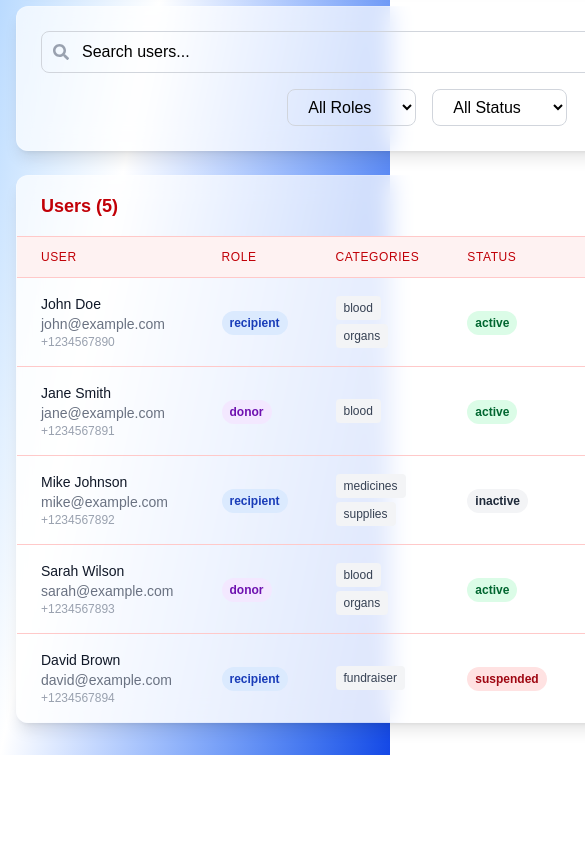
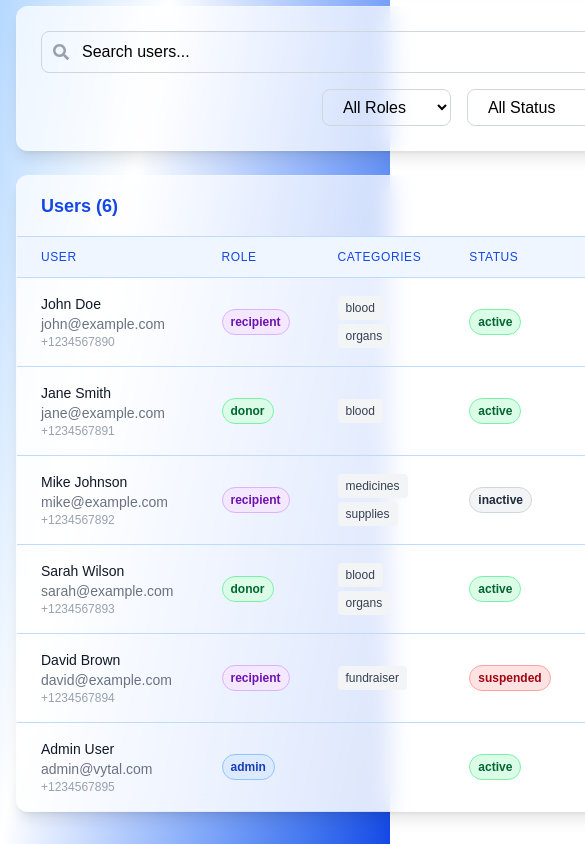
Before and after one commit to WebCooper/Vytal, a Next.js app in the folder frontend/: page /admin/dashboard/users in a window 390 px wide. Shown: the part 1090-1934 px from the top of the page, 585 px wide, since content can reach past the window. Before the commit the page ends 1845 px from the top, so only its background shows below. Built offline with nearby package versions, Linux system fonts and the light colour scheme; no server answers; sample sign-in values are in the browser's storage.

Commit message:
Refactor UsersManagement component: replace AdminLayout with AdminPageWrapper, enhance user filtering by phone, and improve loading state handling with simulated API calls.

```diff
--- a/frontend/app/admin/dashboard/users/page.tsx
+++ b/frontend/app/admin/dashboard/users/page.tsx
@@ -1,7 +1,8 @@
 "use client";
-import AdminLayout from "@/components/admin/layout/AdminLayout";
+import AdminPageWrapper from "@/components/admin/layout/AdminPageWrapper";
 import { useState, useEffect } from "react";
-import { FaUsers, FaSearch, FaEdit, FaTrash, FaEye, FaUserCheck, FaUserTimes } from "react-icons/fa";
+import { FaUsers, FaSearch, FaTrash, FaEye, FaUserCheck, FaUserTimes, FaCalendarAlt } from "react-icons/fa";
+import { AnimatePresence, motion } from "framer-motion";
 
 // Mock data - replace with actual API calls
 const mockUsers = [
@@ -10,6 +11,7 @@ const mockUsers = [
   { id: 3, name: "Mike Johnson", email: "mike@example.com", phone: "+1234567892", role: "recipient", categories: ["medicines", "supplies"], status: "inactive", joinedAt: "2025-01-13", lastActive: "2025-01-16" },
   { id: 4, name: "Sarah Wilson", email: "sarah@example.com", phone: "+1234567893", role: "donor", categories: ["blood", "organs"], status: "active", joinedAt: "2025-01-12", lastActive: "2025-01-17" },
   { id: 5, name: "David Brown", email: "david@example.com", phone: "+1234567894", role: "recipient", categories: ["fundraiser"], status: "suspended", joinedAt: "2025-01-11", lastActive: "2025-01-15" },
+  { id: 6, name: "Admin User", email: "admin@vytal.com", phone: "+1234567895", role: "admin", categories: [], status: "active", joinedAt: "2025-01-01", lastActive: "2025-01-17" },
 ];
 
 type User = typeof mockUsers[0];
@@ -17,10 +19,11 @@ type User = typeof mockUsers[0];
 export default function UsersManagement() {
   const [users, setUsers] = useState<User[]>(mockUsers);
   const [filteredUsers, setFilteredUsers] = useState<User[]>(mockUsers);
-  const [loading] = useState(false);
+  const [loading, setLoading] = useState(false);
   const [searchTerm, setSearchTerm] = useState("");
   const [roleFilter, setRoleFilter] = useState("all");
   const [statusFilter, setStatusFilter] = useState("all");
+  const [showDeleteConfirm, setShowDeleteConfirm] = useState<number | null>(null);
 
   useEffect(() => {
     // Filter users based on search term, role, and status
@@ -29,7 +32,8 @@ export default function UsersManagement() {
     if (searchTerm) {
       filtered = filtered.filter(user =>
         user.name.toLowerCase().includes(searchTerm.toLowerCase()) ||
-        user.email.toLowerCase().includes(searchTerm.toLowerCase())
+        user.email.toLowerCase().includes(searchTerm.toLowerCase()) ||
+        user.phone.includes(searchTerm)
       );
     }
 
@@ -45,36 +49,73 @@ export default function UsersManagement() {
   }, [users, searchTerm, roleFilter, statusFilter]);
 
   const handleStatusChange = (userId: number, newStatus: string) => {
+    setLoading(true);
+    // Simulate API call
+    setTimeout(() => {
       setUsers(prev => prev.map(user =>
         user.id === userId ? { ...user, status: newStatus } : user
       ));
+      setLoading(false);
+    }, 500);
   };
 
   const handleDeleteUser = (userId: number) => {
-    if (confirm("Are you sure you want to delete this user?")) {
+    if (showDeleteConfirm !== userId) {
+      setShowDeleteConfirm(userId);
+      return;
+    }
+
+    // Check if user is admin
+    const userToDelete = users.find(user => user.id === userId);
+    if (userToDelete?.role === 'admin') {
+      alert("Admin users cannot be deleted");
+      setShowDeleteConfirm(null);
+      return;
+    }
+
+    setLoading(true);
+    // Simulate API call
+    setTimeout(() => {
       setUsers(prev => prev.filter(user => user.id !== userId));
-    }
+      setShowDeleteConfirm(null);
+      setLoading(false);
+    }, 500);
+  };
+
+  const handleCancelDelete = () => {
+    setShowDeleteConfirm(null);
   };
 
   const getStatusColor = (status: string) => {
     switch (status) {
-      case 'active': return 'bg-green-100 text-green-800';
-      case 'inactive': return 'bg-gray-100 text-gray-800';
-      case 'suspended': return 'bg-red-100 text-red-800';
-      default: return 'bg-gray-100 text-gray-800';
+      case 'active': return 'bg-green-100 text-green-800 border-green-300';
+      case 'inactive': return 'bg-gray-100 text-gray-800 border-gray-300';
+      case 'suspended': return 'bg-red-100 text-red-800 border-red-300';
+      default: return 'bg-gray-100 text-gray-800 border-gray-300';
     }
   };
 
   const getRoleColor = (role: string) => {
     switch (role) {
-      case 'donor': return 'bg-purple-100 text-purple-800';
-      case 'recipient': return 'bg-blue-100 text-blue-800';
-      default: return 'bg-gray-100 text-gray-800';
+      case 'admin': return 'bg-blue-100 text-blue-800 border-blue-300';
+      case 'donor': return 'bg-green-100 text-green-800 border-green-300';
+      case 'recipient': return 'bg-purple-100 text-purple-800 border-purple-300';
+      default: return 'bg-gray-100 text-gray-800 border-gray-300';
     }
   };
 
+  // Format date function
+  const formatDate = (dateString: string) => {
+    const date = new Date(dateString);
+    return new Intl.DateTimeFormat('en-GB', {
+      year: 'numeric',
+      month: 'short',
+      day: 'numeric',
+    }).format(date);
+  };
+
   return (
-    <AdminLayout currentPage="Users">
+    <AdminPageWrapper currentPage="Users">
       <div className="space-y-6">
         {/* Header with Stats */}
         <div className="grid grid-cols-1 md:grid-cols-4 gap-4">
@@ -100,18 +141,18 @@ export default function UsersManagement() {
             <div className="flex items-center justify-between">
               <div>
                 <p className="text-sm font-medium text-gray-600">Donors</p>
-                <p className="text-2xl font-bold text-purple-600">{users.filter(u => u.role === 'donor').length}</p>
+                <p className="text-2xl font-bold text-green-600">{users.filter(u => u.role === 'donor').length}</p>
               </div>
-              <FaUsers className="w-8 h-8 text-purple-600" />
+              <FaUsers className="w-8 h-8 text-green-600" />
             </div>
           </div>
           <div className="bg-white/70 backdrop-blur-md rounded-xl shadow-lg p-4 border border-white/20">
             <div className="flex items-center justify-between">
               <div>
                 <p className="text-sm font-medium text-gray-600">Recipients</p>
-                <p className="text-2xl font-bold text-blue-600">{users.filter(u => u.role === 'recipient').length}</p>
+                <p className="text-2xl font-bold text-purple-600">{users.filter(u => u.role === 'recipient').length}</p>
               </div>
-              <FaUsers className="w-8 h-8 text-blue-600" />
+              <FaUsers className="w-8 h-8 text-purple-600" />
             </div>
           </div>
         </div>
@@ -127,7 +168,7 @@ export default function UsersManagement() {
                   placeholder="Search users..."
                   value={searchTerm}
                   onChange={(e) => setSearchTerm(e.target.value)}
-                  className="w-full pl-10 pr-4 py-2 border border-gray-300 rounded-lg focus:ring-2 focus:ring-red-500 focus:border-transparent placeholder-black"
+                  className="w-full pl-10 pr-4 py-2 border border-gray-300 rounded-lg focus:ring-2 focus:ring-blue-500 focus:border-transparent placeholder-black"
                 />
               </div>
             </div>
@@ -135,16 +176,17 @@ export default function UsersManagement() {
               <select
                 value={roleFilter}
                 onChange={(e) => setRoleFilter(e.target.value)}
-                className="px-4 py-2 border border-gray-300 rounded-lg focus:ring-2 focus:ring-red-500 focus:border-transparent text-black"
+                className="px-4 py-2 border border-gray-300 rounded-lg focus:ring-2 focus:ring-blue-500 focus:border-transparent text-black"
               >
                 <option value="all">All Roles</option>
+                <option value="admin">Admin</option>
                 <option value="donor">Donors</option>
                 <option value="recipient">Recipients</option>
               </select>
               <select
                 value={statusFilter}
                 onChange={(e) => setStatusFilter(e.target.value)}
-                className="px-4 py-2 border border-gray-300 rounded-lg focus:ring-2 focus:ring-red-500 focus:border-transparent text-black"
+                className="px-4 py-2 border border-gray-300 rounded-lg focus:ring-2 focus:ring-blue-500 focus:border-transparent text-black"
               >
                 <option value="all">All Status</option>
                 <option value="active">Active</option>
@@ -157,45 +199,45 @@ export default function UsersManagement() {
 
         {/* Users Table */}
         <div className="bg-white/70 backdrop-blur-md rounded-xl shadow-lg border border-white/20 overflow-hidden">
-          <div className="px-6 py-4 border-b border-red-200">
-            <h3 className="text-lg font-semibold text-red-700">
+          <div className="px-6 py-4 border-b border-blue-200">
+            <h3 className="text-lg font-semibold text-blue-700">
               Users ({filteredUsers.length})
             </h3>
           </div>
 
           {loading ? (
             <div className="px-6 py-8 text-center">
-              <div className="animate-spin rounded-full h-8 w-8 border-b-2 border-red-500 mx-auto"></div>
+              <div className="animate-spin rounded-full h-8 w-8 border-b-2 border-blue-500 mx-auto"></div>
               <p className="text-gray-600 mt-2">Loading users...</p>
             </div>
           ) : (
             <div className="overflow-x-auto">
-              <table className="min-w-full divide-y divide-red-200">
-                <thead className="bg-red-50">
+              <table className="min-w-full divide-y divide-blue-200">
+                <thead className="bg-blue-50">
                   <tr>
-                    <th className="px-6 py-3 text-left text-xs font-medium text-red-700 uppercase tracking-wider">
+                    <th className="px-6 py-3 text-left text-xs font-medium text-blue-700 uppercase tracking-wider">
                       User
                     </th>
-                    <th className="px-6 py-3 text-left text-xs font-medium text-red-700 uppercase tracking-wider">
+                    <th className="px-6 py-3 text-left text-xs font-medium text-blue-700 uppercase tracking-wider">
                       Role
                     </th>
-                    <th className="px-6 py-3 text-left text-xs font-medium text-red-700 uppercase tracking-wider">
+                    <th className="px-6 py-3 text-left text-xs font-medium text-blue-700 uppercase tracking-wider">
                       Categories
                     </th>
-                    <th className="px-6 py-3 text-left text-xs font-medium text-red-700 uppercase tracking-wider">
+                    <th className="px-6 py-3 text-left text-xs font-medium text-blue-700 uppercase tracking-wider">
                       Status
                     </th>
-                    <th className="px-6 py-3 text-left text-xs font-medium text-red-700 uppercase tracking-wider">
+                    <th className="px-6 py-3 text-left text-xs font-medium text-blue-700 uppercase tracking-wider">
                       Joined
                     </th>
-                    <th className="px-6 py-3 text-left text-xs font-medium text-red-700 uppercase tracking-wider">
+                    <th className="px-6 py-3 text-left text-xs font-medium text-blue-700 uppercase tracking-wider">
                       Actions
                     </th>
                   </tr>
                 </thead>
-                <tbody className="bg-white/50 divide-y divide-red-200">
+                <tbody className="bg-white/50 divide-y divide-blue-200">
                   {filteredUsers.map((user) => (
-                    <tr key={user.id} className="hover:bg-red-50/50">
+                    <tr key={user.id} className="hover:bg-blue-50/50">
                       <td className="px-6 py-4 whitespace-nowrap">
                         <div>
                           <div className="text-sm font-medium text-gray-900">{user.name}</div>
@@ -204,7 +246,7 @@ export default function UsersManagement() {
                         </div>
                       </td>
                       <td className="px-6 py-4 whitespace-nowrap">
-                        <span className={`inline-flex px-2 py-1 text-xs font-semibold rounded-full ${getRoleColor(user.role)}`}>
+                        <span className={`inline-flex px-2 py-1 text-xs font-semibold rounded-full border ${getRoleColor(user.role)}`}>
                           {user.role}
                         </span>
                       </td>
@@ -218,26 +260,28 @@ export default function UsersManagement() {
                         </div>
                       </td>
                       <td className="px-6 py-4 whitespace-nowrap">
-                        <span className={`inline-flex px-2 py-1 text-xs font-semibold rounded-full ${getStatusColor(user.status)}`}>
+                        <span className={`inline-flex px-2 py-1 text-xs font-semibold rounded-full border ${getStatusColor(user.status)}`}>
                           {user.status}
                         </span>
                       </td>
                       <td className="px-6 py-4 whitespace-nowrap text-sm text-gray-500">
-                        <div>{user.joinedAt}</div>
-                        <div className="text-xs">Last: {user.lastActive}</div>
+                        <div className="flex items-center">
+                          <FaCalendarAlt className="mr-2 text-blue-400 text-xs" />
+                          {formatDate(user.joinedAt)}
+                        </div>
+                        <div className="text-xs mt-1">Last active: {formatDate(user.lastActive)}</div>
                       </td>
                       <td className="px-6 py-4 whitespace-nowrap text-sm font-medium">
                         <div className="flex space-x-2">
-                          <button className="text-blue-600 hover:text-blue-900" title="View">
+                          <button className="text-blue-600 hover:text-blue-900 bg-blue-50 p-2 rounded-full" title="View">
                             <FaEye />
                           </button>
-                          <button className="text-green-600 hover:text-green-900" title="Edit">
-                            <FaEdit />
-                          </button>
+                          {user.role !== 'admin' && (
+                            <>
                               {user.status === 'active' ? (
                                 <button
                                   onClick={() => handleStatusChange(user.id, 'suspended')}
-                              className="text-yellow-600 hover:text-yellow-900"
+                                  className="text-yellow-600 hover:text-yellow-900 bg-yellow-50 p-2 rounded-full"
                                   title="Suspend"
                                 >
                                   <FaUserTimes />
@@ -245,19 +289,50 @@ export default function UsersManagement() {
                               ) : (
                                 <button
                                   onClick={() => handleStatusChange(user.id, 'active')}
-                              className="text-green-600 hover:text-green-900"
+                                  className="text-green-600 hover:text-green-900 bg-green-50 p-2 rounded-full"
                                   title="Activate"
                                 >
                                   <FaUserCheck />
                                 </button>
                               )}
+
+                              {/* Delete with confirmation */}
+                              <AnimatePresence mode="wait">
+                                {showDeleteConfirm === user.id ? (
+                                  <motion.div
+                                    initial={{ opacity: 0, scale: 0.9 }}
+                                    animate={{ opacity: 1, scale: 1 }}
+                                    exit={{ opacity: 0, scale: 0.9 }}
+                                    className="flex items-center space-x-1"
+                                  >
                                     <button
                                       onClick={() => handleDeleteUser(user.id)}
-                            className="text-red-600 hover:text-red-900"
+                                      className="text-white bg-red-600 hover:bg-red-700 px-2 py-1 rounded-lg text-xs"
+                                    >
+                                      Confirm
+                                    </button>
+                                    <button
+                                      onClick={handleCancelDelete}
+                                      className="text-gray-700 bg-gray-200 hover:bg-gray-300 px-2 py-1 rounded-lg text-xs"
+                                    >
+                                      Cancel
+                                    </button>
+                                  </motion.div>
+                                ) : (
+                                  <motion.button
+                                    initial={{ opacity: 0 }}
+                                    animate={{ opacity: 1 }}
+                                    exit={{ opacity: 0 }}
+                                    onClick={() => handleDeleteUser(user.id)}
+                                    className="text-red-600 hover:text-red-900 bg-red-50 p-2 rounded-full"
                                     title="Delete"
                                   >
                                     <FaTrash />
-                          </button>
+                                  </motion.button>
+                                )}
+                              </AnimatePresence>
+                            </>
+                          )}
                         </div>
                       </td>
                     </tr>
@@ -268,6 +343,6 @@ export default function UsersManagement() {
           )}
         </div>
       </div>
-    </AdminLayout>
+    </AdminPageWrapper>
   );
 }
```
Lines whose indentation alone changed are shown as unchanged.
